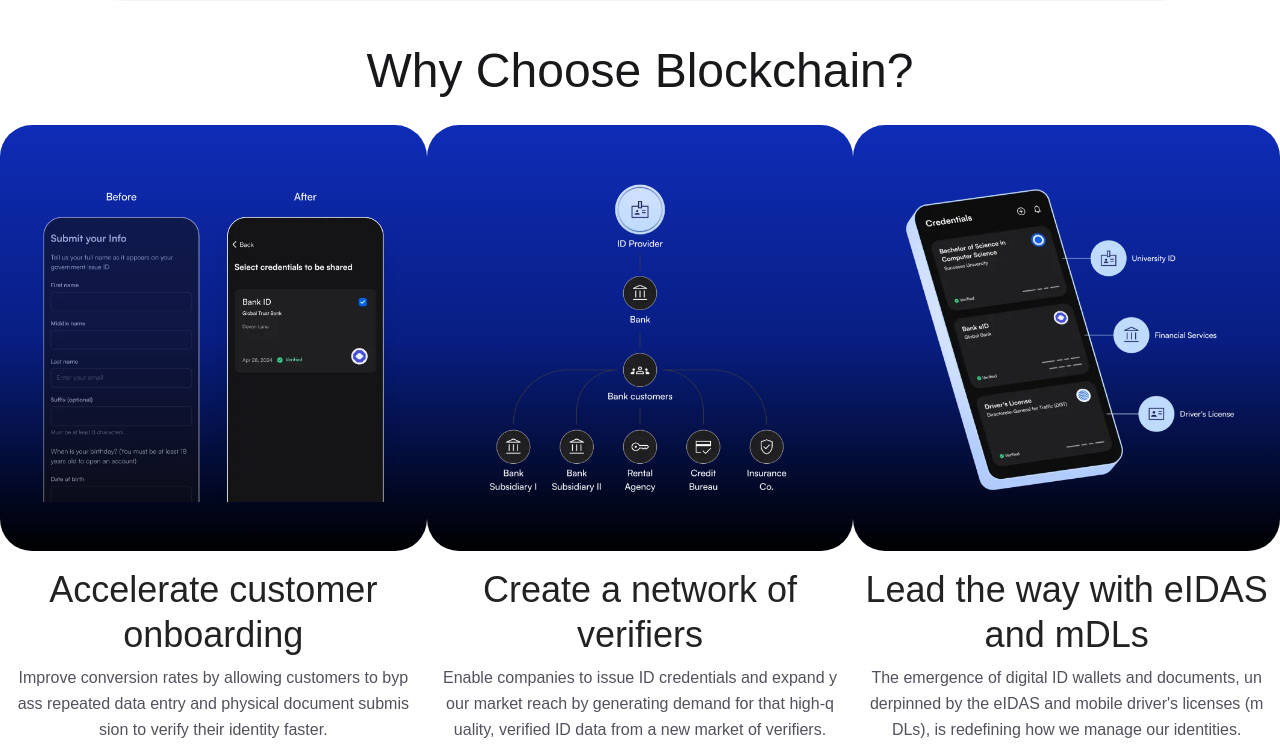
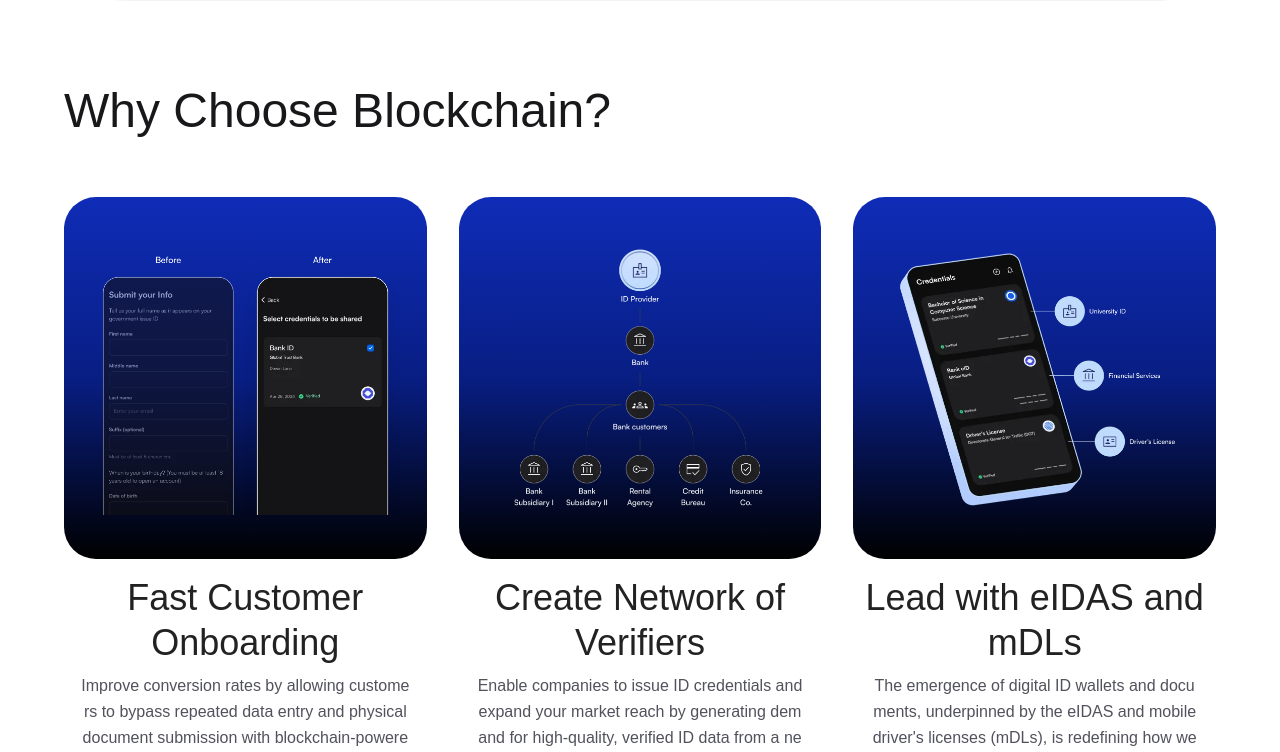
Before and after one commit to Mkn0021/DockChain, a Next.js app: page / in a window 1280 px wide. Shown: the part 1299-2051 px from the top of the page. Built offline with nearby package versions, Linux system fonts and the light colour scheme.

Commit message:
Update 'Why Blockchain' section with Section component and improved content

```diff
--- a/app/page.tsx
+++ b/app/page.tsx
@@ -1,5 +1,6 @@
 import { Navbar } from '@/components/layout/Navbar';
 import { HeroSection } from '@/components/home-page/HeroSection';
+import { Section } from '@/components/home-page/Section';
 import { Button } from '@/components/ui/Button';
 import { FeatureCard } from '@/components/home-page/FeatureCard';
 import { TestimonialCard } from '@/components/home-page/TestimonialCard';
@@ -11,20 +12,20 @@ export default function Home() {
     {
       imageSrc: '/assets/why-blockchain-1.webp',
       imageAlt: 'Feature 1',
-      title: 'Accelerate customer onboarding',
-      description: 'Improve conversion rates by allowing customers to bypass repeated data entry and physical document submission to verify their identity faster.',
+      title: 'Fast Customer Onboarding',
+      description: 'Improve conversion rates by allowing customers to bypass repeated data entry and physical document submission with blockchain-powered identity verification.',
     },
     {
       imageSrc: '/assets/why-blockchain-2.webp',
       imageAlt: 'Feature 2',
-      title: 'Create a network of verifiers',
-      description: 'Enable companies to issue ID credentials and expand your market reach by generating demand for that high-quality, verified ID data from a new market of verifiers.',
+      title: 'Create Network of Verifiers',
+      description: 'Enable companies to issue ID credentials and expand your market reach by generating demand for high-quality, verified ID data from a new market of trusted verifiers.',
     },
     {
       imageSrc: '/assets/why-blockchain-3.webp',
       imageAlt: 'Feature 3',
-      title: 'Lead the way with eIDAS and mDLs',
-      description: 'The emergence of digital ID wallets and documents, underpinned by the eIDAS and mobile driver\'s licenses (mDLs), is redefining how we manage our identities.',
+      title: 'Lead with eIDAS and mDLs',
+      description: 'The emergence of digital ID wallets and documents, underpinned by the eIDAS and mobile driver\'s licenses (mDLs), is redefining how we manage our digital identities.',
     },
   ];
 
@@ -53,13 +54,9 @@ export default function Home() {
         </header>
 
         {/* Why Blockchain Section */}
-        <section className="section">
-          <div className="padding-global">
-            <div className="container">
-              <div className="section-header">
-                <h2 className="section-title">Why Choose Blockchain?</h2>
-              </div>
-              <div className="grid grid-cols-3">
+        <Section>
+          <h2 className="text-left self-start">Why Choose Blockchain?</h2>
+          <div className="grid grid-cols-1 lg:grid-cols-3 gap-12 lg:gap-8">
             {features.map((feature, index) => (
               <FeatureCard
                 key={index}
@@ -70,9 +67,7 @@ export default function Home() {
               />
             ))}
           </div>
-            </div>
-          </div>
-        </section>
+        </Section>
 
         {/* How It Works Section */}
         <section className="section">
```
Lines whose indentation alone changed are shown as unchanged.
